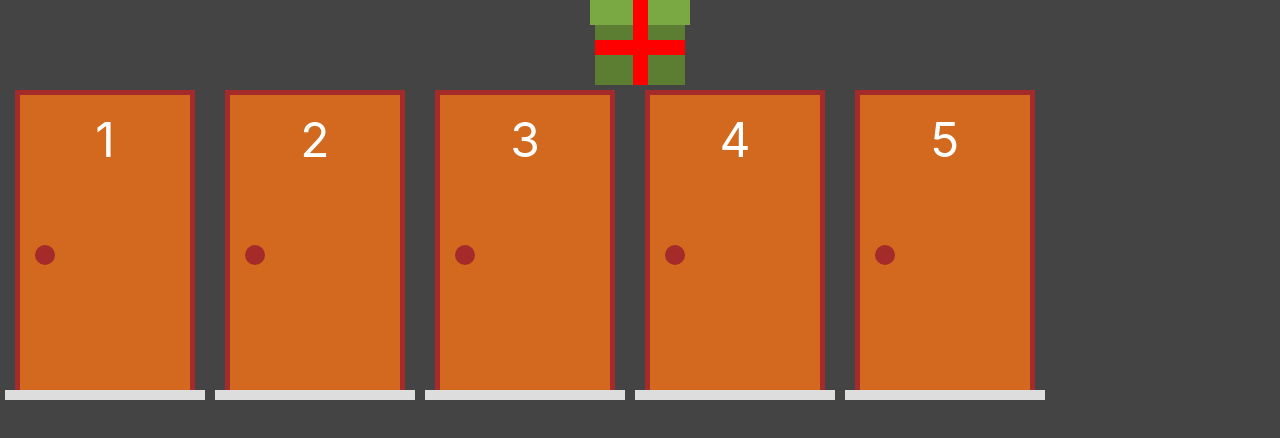
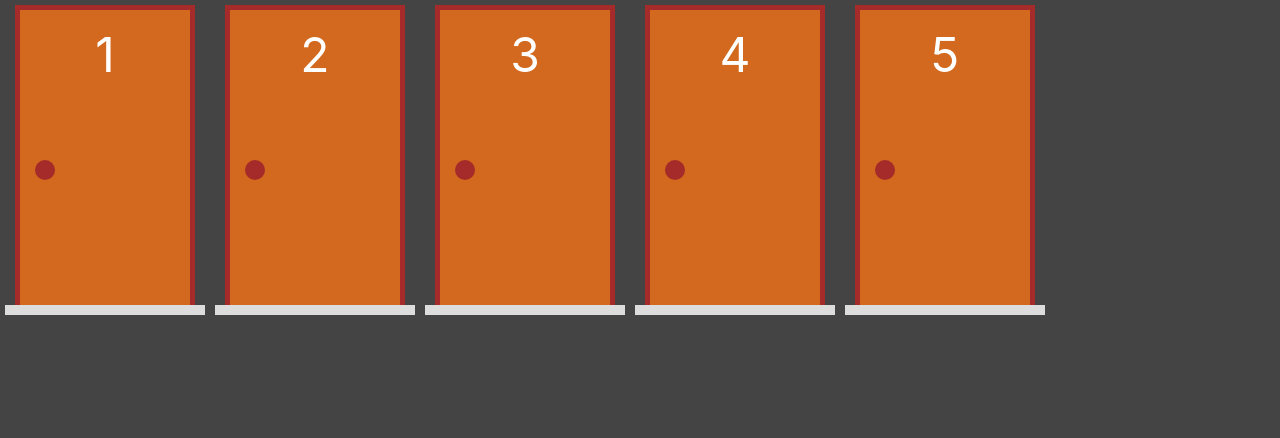
Before and after one commit to rafaelbertelli/monty-hall, a Next.js app: page / in a window 1280 px wide. Shown: the top 438 px of the page. Built offline with nearby package versions, Linux system fonts and the light colour scheme.

Commit message:
render gift door

```diff
--- a/src/components/door/Door.module.css
+++ b/src/components/door/Door.module.css
@@ -10,6 +10,7 @@
 
 .frame {
   display: flex;
+  flex-direction: column-reverse;
   flex: 1;
   border-top: 5px solid brown;
   border-left: 5px solid brown;
--- a/src/components/door/index.tsx
+++ b/src/components/door/index.tsx
@@ -1,5 +1,6 @@
 import DoorModel from "../../model/door";
 import styles from "./Door.module.css";
+import Gift from "../gift";
 
 interface DoorProps {
   value: DoorModel;
@@ -18,15 +19,19 @@ export default function Door(props: DoorProps) {
     onChange(value.open());
   };
 
+  function renderDoor() {
+    return (
+      <div className={styles.door}>
+        <div className={styles.number}>{value.number}</div>
+        <div className={styles.knob} onClick={openDoor}></div>
+      </div>
+    );
+  }
+
   return (
     <div className={styles.area} onClick={toggleSelection}>
       <div className={`${styles.frame} ${selectedDoor}`}>
-        {!value.opened && (
-          <div className={styles.door}>
-            <div className={styles.number}>{value.number}</div>
-            <div className={styles.knob} onClick={openDoor}></div>
-          </div>
-        )}
+        {value.closed ? renderDoor() : value.hasGift && <Gift />}
       </div>
       <div className={styles.floor}></div>
     </div>
--- a/src/model/door.ts
+++ b/src/model/door.ts
@@ -27,6 +27,10 @@ export default class DoorModel {
     return this.#open;
   }
 
+  get closed() {
+    return !this.#open;
+  }
+
   deselect() {
     const selected = false;
     return new DoorModel(this.number, this.hasGift, selected, this.opened);
--- a/src/pages/index.jsx
+++ b/src/pages/index.jsx
@@ -15,8 +15,6 @@ export default function Home() {
         <link rel="icon" href="/favicon.ico" />
       </Head>
 
-      <Gift />
-
       <div style={{ display: "flex" }}>
         {doors.map((d) => (
           <Door
```
